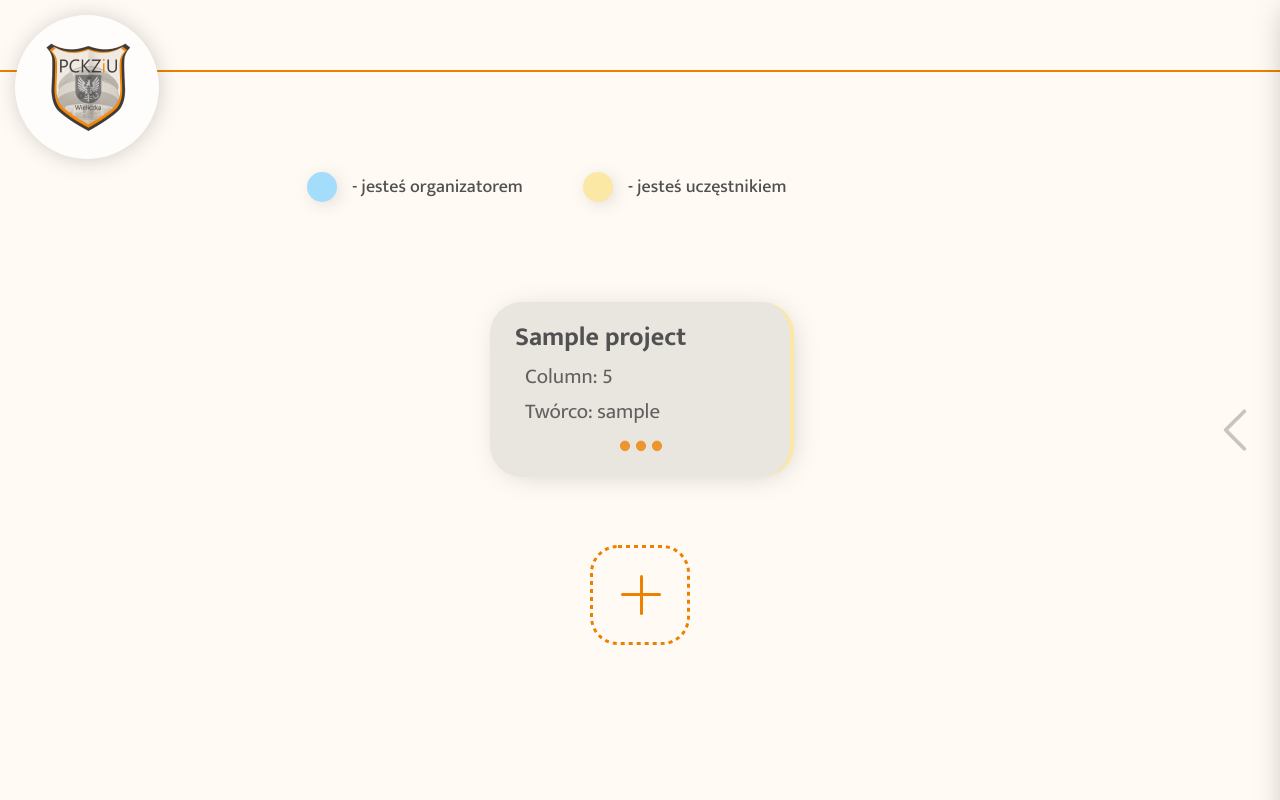
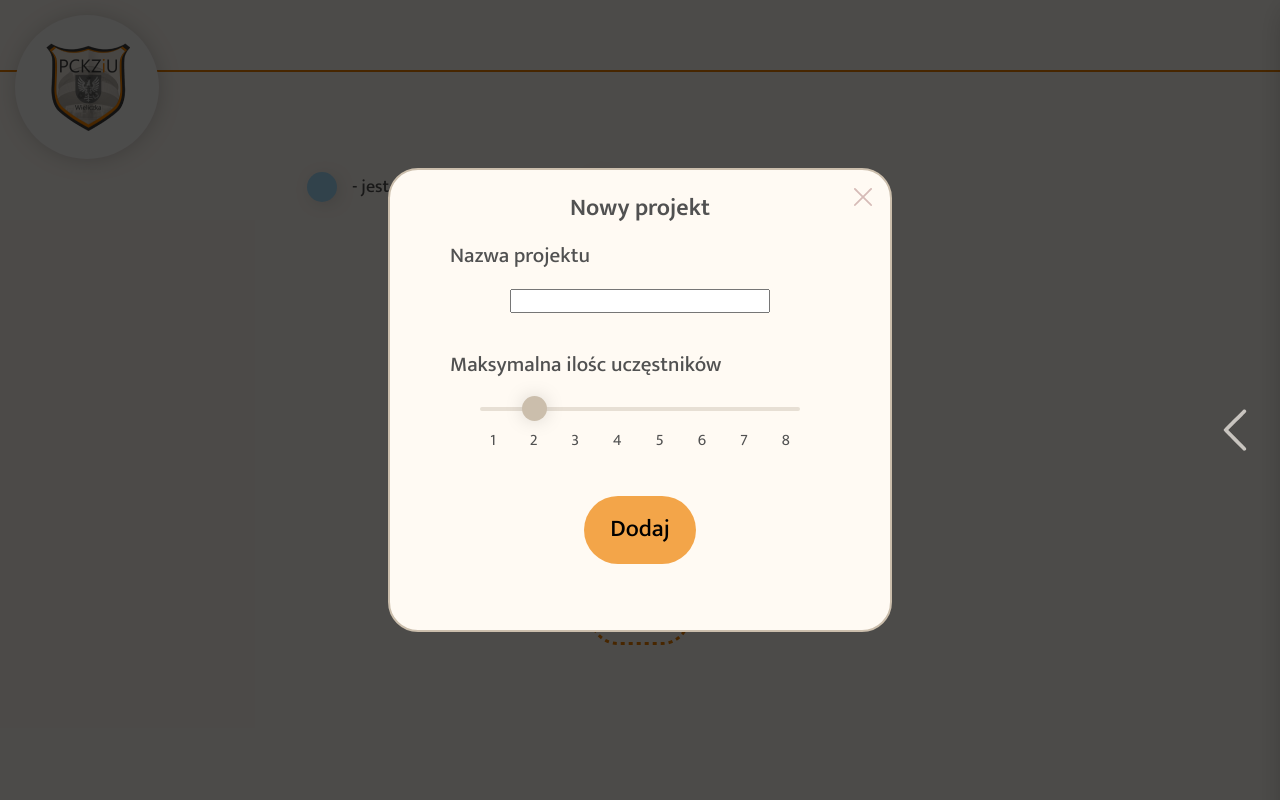
Before and after one commit to NikitaArd/TaskSync, a Django app: template project_manager/manager_app/templates/manager_app/projects_menu.html in a window 1280 px wide, after a click that opens the changed part. Run offline with Django 4.2, Linux system fonts and the light colour scheme; the template is opened without the code that fills it: most values are stand-ins (such as "Sample title", 1, 10 or a date in 2020); form fields are guessed from the names that the template uses; some libraries are stand-ins or nearby versions.

Commit message:
[9.18.10.5] Add the ability to create project on project_menu page

```diff
--- a/project_manager/manager_app/models.py
+++ b/project_manager/manager_app/models.py
@@ -45,6 +45,7 @@ class Project(models.Model):
     uuid = models.UUIDField(default=uuid.uuid4, editable=False, unique=True, db_index=True)
     owner = models.ForeignKey(CustomUser, on_delete=models.CASCADE)
     name = models.CharField(max_length=30)
+    max_members = models.IntegerField(default=2)
 
     def __str__(self) -> str:
         return self.name
--- a/project_manager/manager_app/templates/manager_app/projects_menu.html
+++ b/project_manager/manager_app/templates/manager_app/projects_menu.html
@@ -5,7 +5,38 @@
 {% block title %}Menu projektów{% endblock title %}
 
 {% block dialog %}
-
+    <div class="dialog-wrapper" id="project-add-window">
+        <div class="dialog-project-create">
+            <div class="dialog-close-button" onclick="dialogCloser('project-add-window')">
+                <img src="{% static 'manager_app/icons/close.svg' %}" alt="Zamknij">
+            </div>
+            <h1>Nowy projekt</h1>
+            <form method="post">
+                {% csrf_token %}
+                <section class="project-name">
+                    <h3>Nazwa projektu</h3>
+                    {{ form.name }}
+                </section>
+                </br>
+                <section class="max-members">
+                    <h3>Maksymalna ilośc uczęstników</h3>
+                    <input name='max_members' class="dialog-project-input-slider" type="range" min="1" max="8" value="2">
+                    <div class="dialog-project-count-bar">
+                        <p>1</p>
+                        <p>2</p>
+                        <p>3</p>
+                        <p>4</p>
+                        <p>5</p>
+                        <p>6</p>
+                        <p>7</p>
+                        <p>8</p>
+                    </div>
+                </section>
+                <button class="button" id="project-create-submit">Dodaj</button>
+            </form>
+        </div>
+        <a class="dialog-outside-trigger" onclick="dialogCloser('project-add-window')"></a>
+    </div>
 {% endblock dialog %}
 
 {% block main %}
@@ -21,7 +52,7 @@
                 </section>
             </div>
             <section class="projects-menu">
-                {% for project in member_projects %}
+                {% for project in projects %}
                 <div class="projects-card-wrapper">
                         {% if project.owner == request.user %}
                             <div class="projects-card projects-card-owner" id="card-{{ project.uuid }}">
@@ -29,7 +60,7 @@
                             <div class="projects-card projects-card-member" id="card-{{ project.uuid }}">
                         {% endif %}
                         <h1>{{ project.name }}</h1>
-                        <p>Column: 5</p>
+                        <p>Maks. uczęstników: {{ project.max_members }}</p>
                         <p>Twórco: {{ project.owner.username }}</p>
                         <div class="more-button" onclick="open_more('{{ project.uuid }}')">
                             <img src="{% static 'manager_app/icons/More.svg' %}">
```
Also changed, not shown: project_manager/manager_app/forms.py (+24 -1 lines), project_manager/manager_app/views.py (+32 -6 lines), project_manager/manager_app/migrations/0005_project_max_members.py (added).
